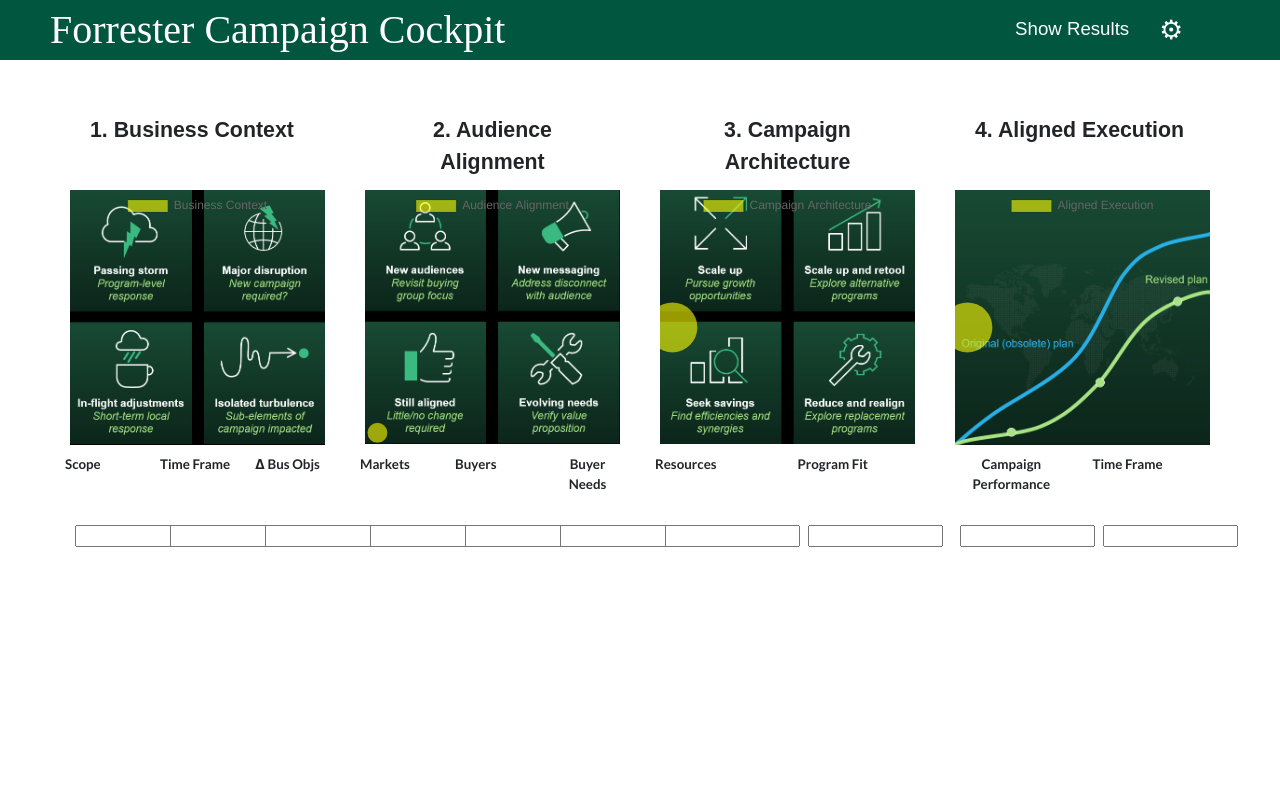
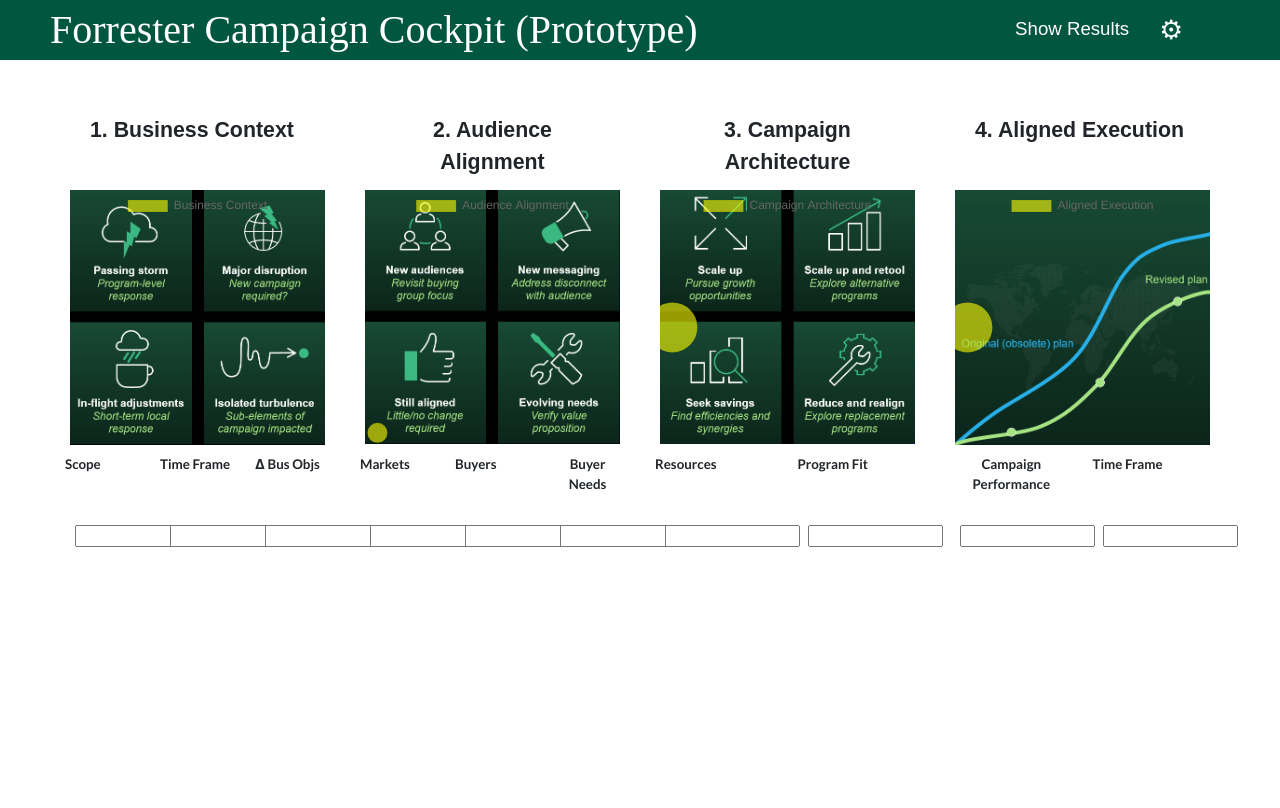
Before and after one commit to NJIB/Campaign-Sliders, a website: page public/slider-manager.html in a window 1280 px wide. Shown: the top 808 px of the page. Drawn offline with nearby package versions, Linux system fonts and the light colour scheme.

Commit message:
(Minor updates)

```diff
--- a/public/slider-manager.html
+++ b/public/slider-manager.html
@@ -21,7 +21,7 @@
     <div class="headerbox">
         <div class="row">
             <div class="col-9">
-                Forrester Campaign Cockpit
+                Forrester Campaign Cockpit (Prototype)
             </div>
             <div class="col-2">
                 <!-- <button id="results-btn">Show Results</button> -->
```
